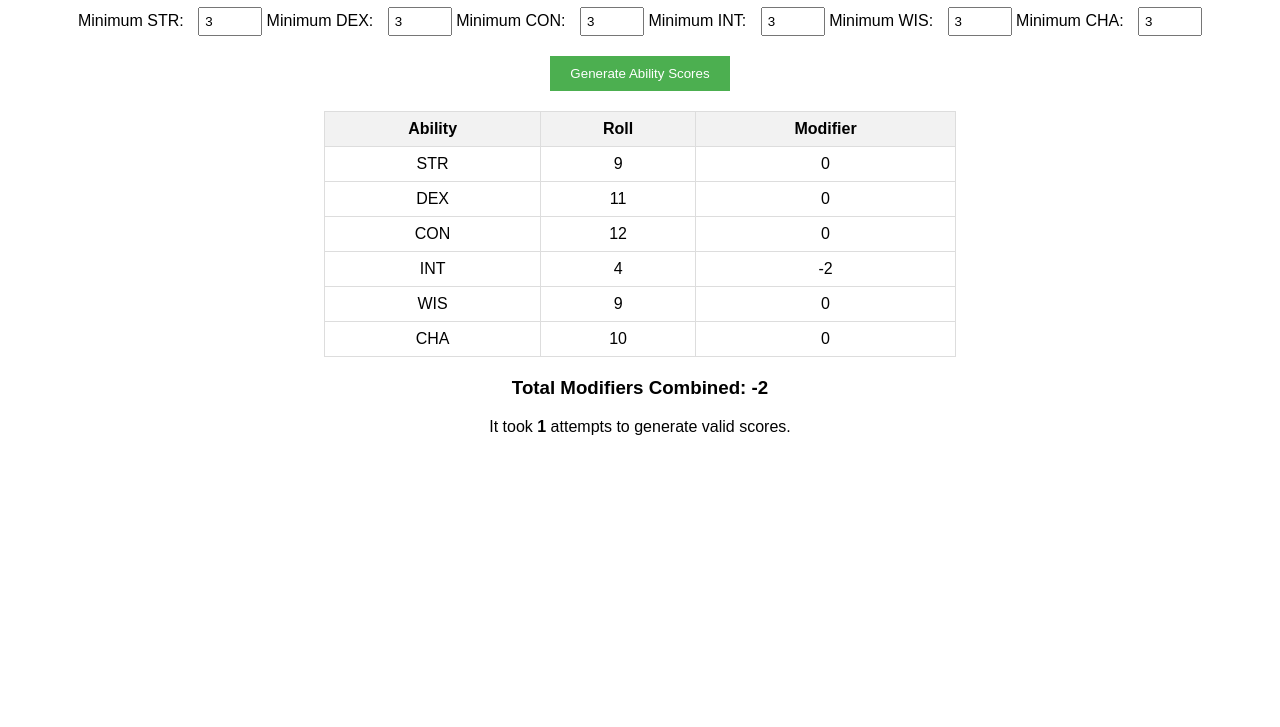
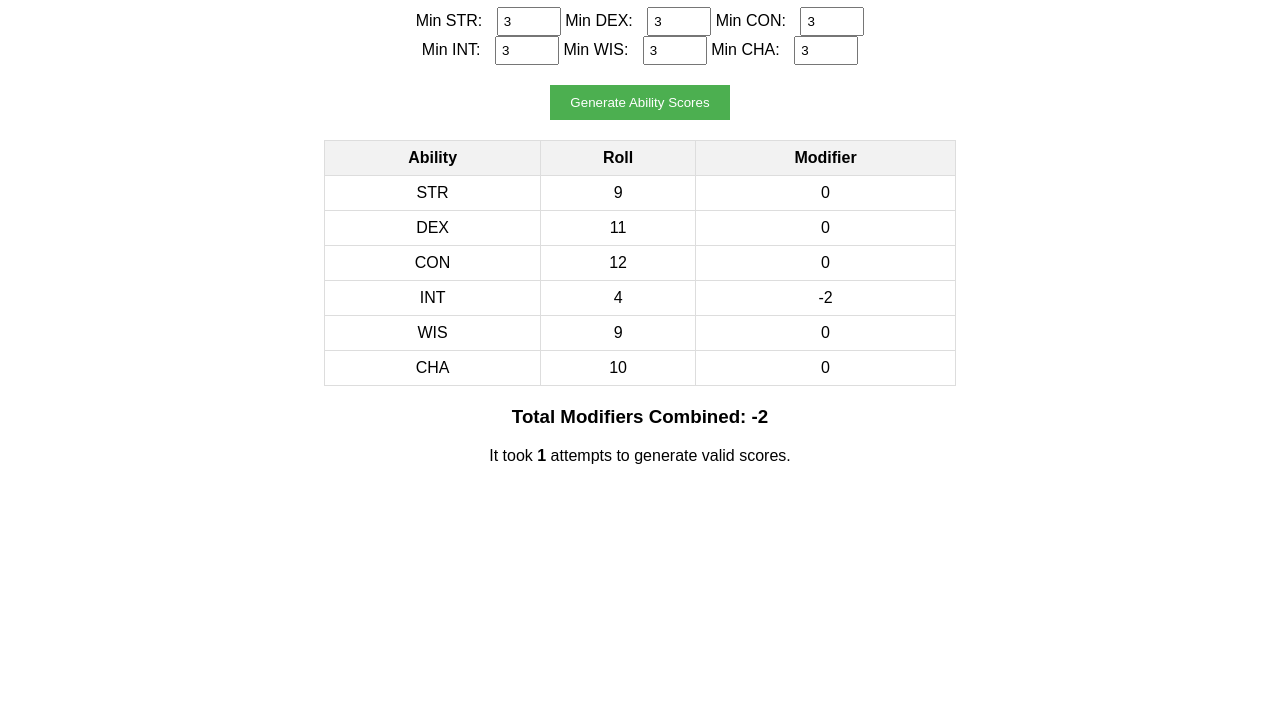
Before and after one commit to bmfrosty/SimpleBX, a plain HTML site: page configurable_test.html in a window 1280 px wide. Shown: the part 73-800 px from the top of the page. Drawn offline with Linux system fonts and the light colour scheme.

Commit message:
legibility

```diff
--- a/configurable_test.html
+++ b/configurable_test.html
@@ -48,17 +48,17 @@
 
     <h1 style="text-align: center;">3d6 DLT Ability Score Generator</h1>
     <div id="config">
-        <label for="strMin">Minimum STR:</label>
+        <label for="strMin">Min STR:</label>
         <input type="number" id="strMin" value="3" min="3" max="18">
-        <label for="dexMin">Minimum DEX:</label>
+        <label for="dexMin">Min DEX:</label>
         <input type="number" id="dexMin" value="3" min="3" max="18">
-        <label for="conMin">Minimum CON:</label>
-        <input type="number" id="conMin" value="3" min="3" max="18">
-        <label for="intMin">Minimum INT:</label>
+        <label for="conMin">Min CON:</label>
+        <input type="number" id="conMin" value="3" min="3" max="18"><br>
+        <label for="intMin">Min INT:</label>
         <input type="number" id="intMin" value="3" min="3" max="18">
-        <label for="wisMin">Minimum WIS:</label>
+        <label for="wisMin">Min WIS:</label>
         <input type="number" id="wisMin" value="3" min="3" max="18">
-        <label for="chaMin">Minimum CHA:</label>
+        <label for="chaMin">Min CHA:</label>
         <input type="number" id="chaMin" value="3" min="3" max="18">
         <button id="generateButton" onclick="generateAbilityScores()">Generate Ability Scores</button>
     </div>
```
Also changed, not shown: index.html (+7 -7 lines).
